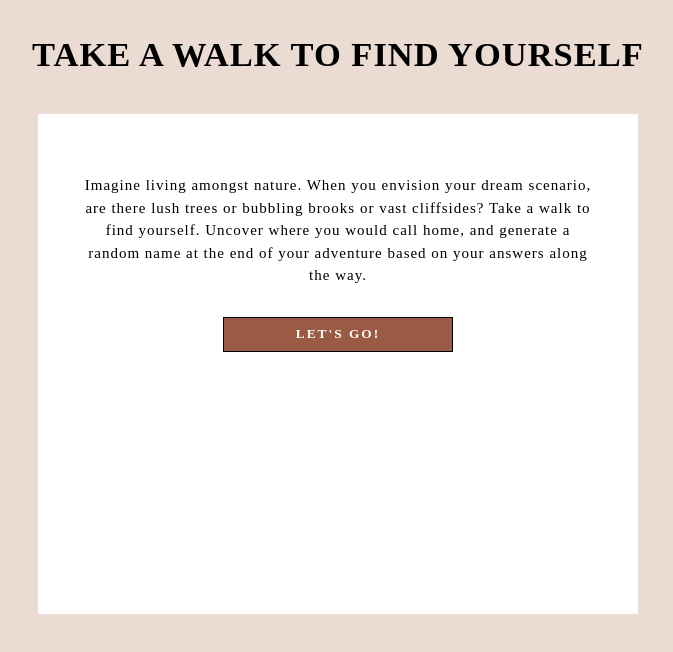
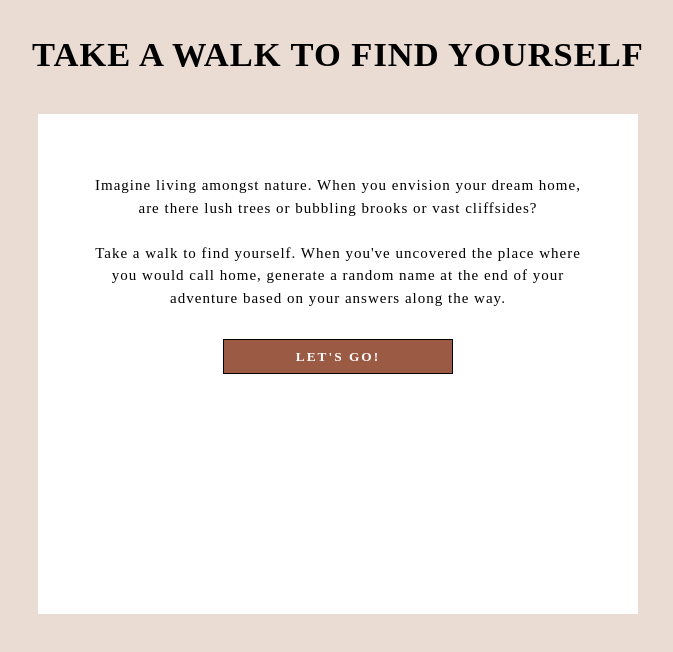
Before and after one commit to caseynewman/name-generator, a React (Vite) app: page / in a window 1280 px wide. Shown: the top 652 px of the page, without its empty margins (302-975 px from the left). Built offline with nearby package versions, Linux system fonts and the light colour scheme; a web font is replaced by a local one.

Commit message:
re-wording intro blurb

```diff
--- a/src/pages/GameStart/index.jsx
+++ b/src/pages/GameStart/index.jsx
@@ -6,7 +6,8 @@ export default function GameStart() {
     return (
         <div className='game-container'>
             <p className='game-intro'>
-                Imagine living amongst nature. When you envision your dream scenario, are there lush trees or bubbling brooks or vast cliffsides? Take a walk to find yourself. Uncover where you would call home, and generate a random name at the end of your adventure based on your answers along the way.
+                Imagine living amongst nature. When you envision your dream home, are there lush trees or bubbling brooks or vast cliffsides?<br/><br/>
+                Take a walk to find yourself. When you've uncovered the place where you would call home, generate a random name at the end of your adventure based on your answers along the way.
             </p>
             <MyButton>
                 Let's go!
```
